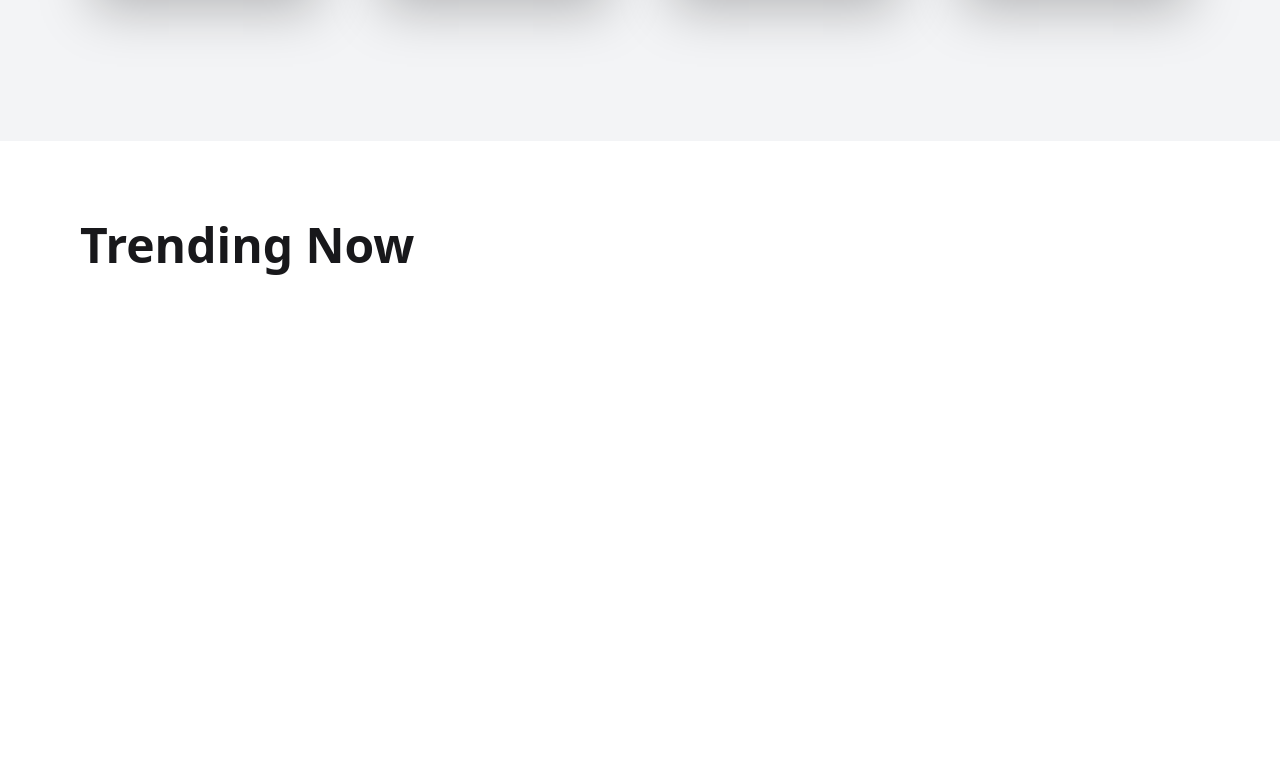
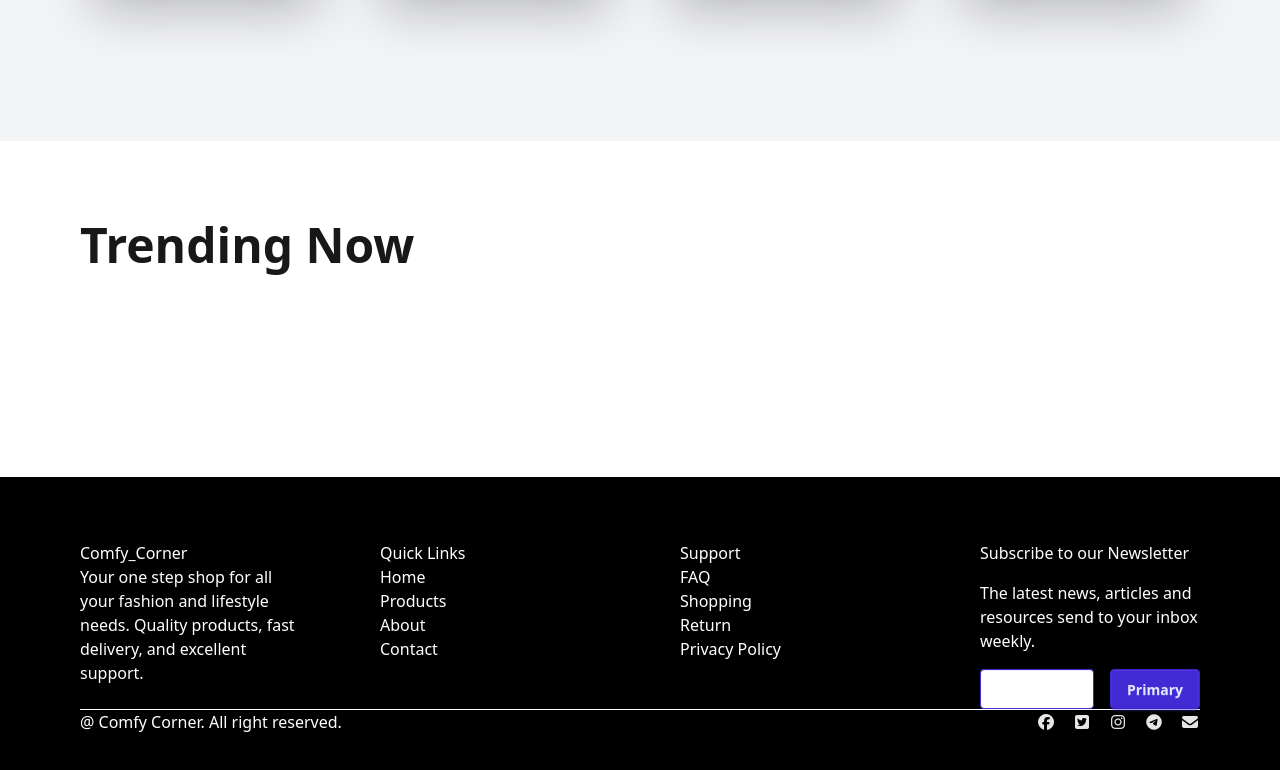
Before and after one commit to ar-sohan/Comfy-Corner, a plain HTML site: page index.html in a window 1280 px wide. Shown: the part 1128-1898 px from the top of the page. Before the commit the page ends 1605 px from the top, so only its background shows below. Drawn offline with nearby package versions, Linux system fonts and the light colour scheme; no server answers; a web font is replaced by a local one.

Commit message:
Footer sectio created

```diff
--- a/index.html
+++ b/index.html
@@ -174,11 +174,70 @@
       <section class="px-20 lg:px-20 py-10 lg:py-20">
         <h1 class="font-bold text-2xl lg:text-5xl">Trending Now</h1>
         <!-- trending product container -->
-        <div id="trendingProduct" class="py-16 flex flex-col lg:flex-row gap-10">
-        </div>
+        <div
+          id="trendingProduct"
+          class="py-16 flex flex-col lg:flex-row gap-10"
+        ></div>
       </section>
     </main>
-    <footer></footer>
+    <footer
+      class="px-20 py-16 text-white bg-black"
+    >
+      <div class="grid grid-cols-2 lg:grid-cols-4 gap-20">
+        <div>
+          <h1>Comfy_Corner</h1>
+          <p>
+            Your one step shop for all your fashion and lifestyle needs. Quality
+            products, fast delivery, and excellent support.
+          </p>
+        </div>
+        <div>
+          <ul>
+            <li><a href="">Quick Links</a></li>
+            <li><a href="">Home</a></li>
+            <li><a href="">Products</a></li>
+            <li><a href="">About</a></li>
+            <li><a href="">Contact</a></li>
+          </ul>
+        </div>
+        <div>
+          <ul>
+            <li><a href="">Support</a></li>
+            <li><a href="">FAQ</a></li>
+            <li><a href="">Shopping</a></li>
+            <li><a href="">Return</a></li>
+            <li><a href="">Privacy Policy</a></li>
+          </ul>
+        </div>
+        <div>
+          <h1>Subscribe to our Newsletter</h1>
+          <p class="py-4">
+            The latest news, articles and resources send to your inbox weekly.
+          </p>
+          <div class="flex gap-4">
+            <input
+              type="text"
+              placeholder="Enter your email"
+              class="input input-primary"
+            />
+            <button class="btn btn-primary">Primary</button>
+          </div>
+        </div>
+      </div>
+      <hr>
+      <div class="flex justify-between items-center">
+        <div>
+          <p>@ Comfy Corner. All right reserved.</p>
+        </div>
+        <div class="flex gap-4">
+          <i class="fa-brands fa-facebook" style="color: rgba(230, 230, 230, 1.00);"></i>
+          <i class="fa-brands fa-square-twitter" style="color: rgba(230, 230, 230, 1.00);"></i>
+          <i class="fa-brands fa-instagram" style="color: rgba(230, 230, 230, 1.00);"></i>
+          <i class="fa-brands fa-telegram" style="color: rgba(230, 230, 230, 1.00);"></i>
+          <i class="fa-solid fa-envelope" style="color: rgba(230, 230, 230, 1.00);"></i>
+        </div>
+      </div>
+    </footer>
     <!-- js -->
     <script src="./scripts/script.js"></script>
   </body>
```
